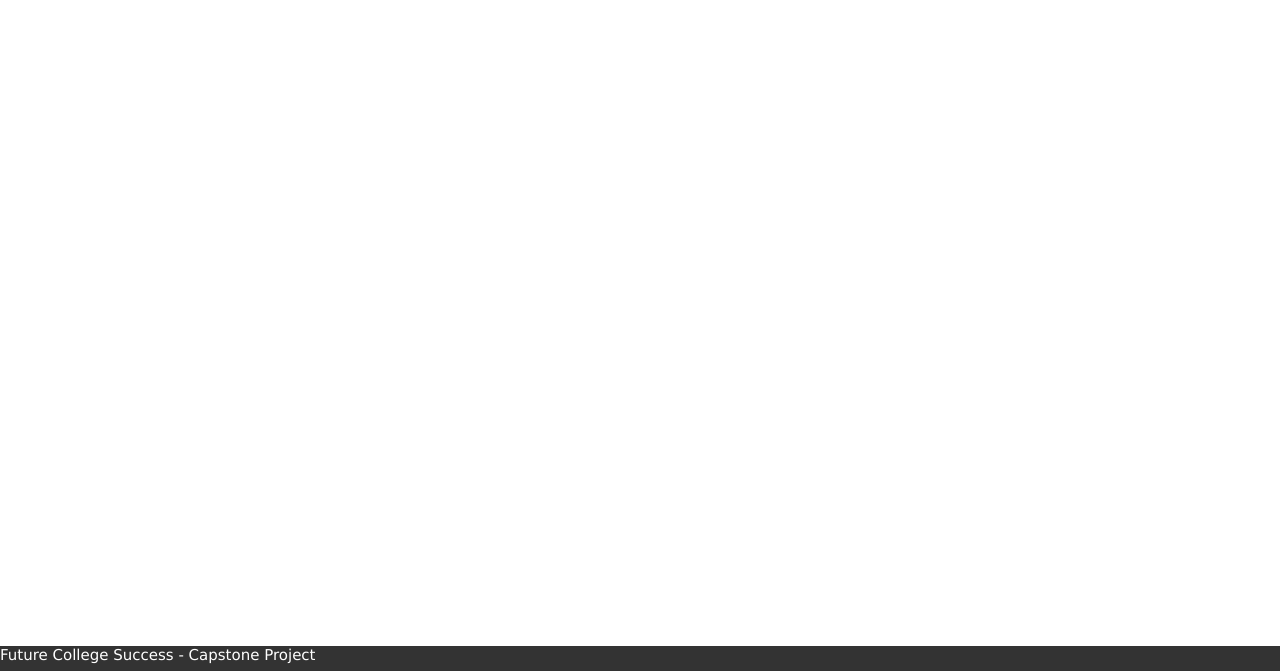
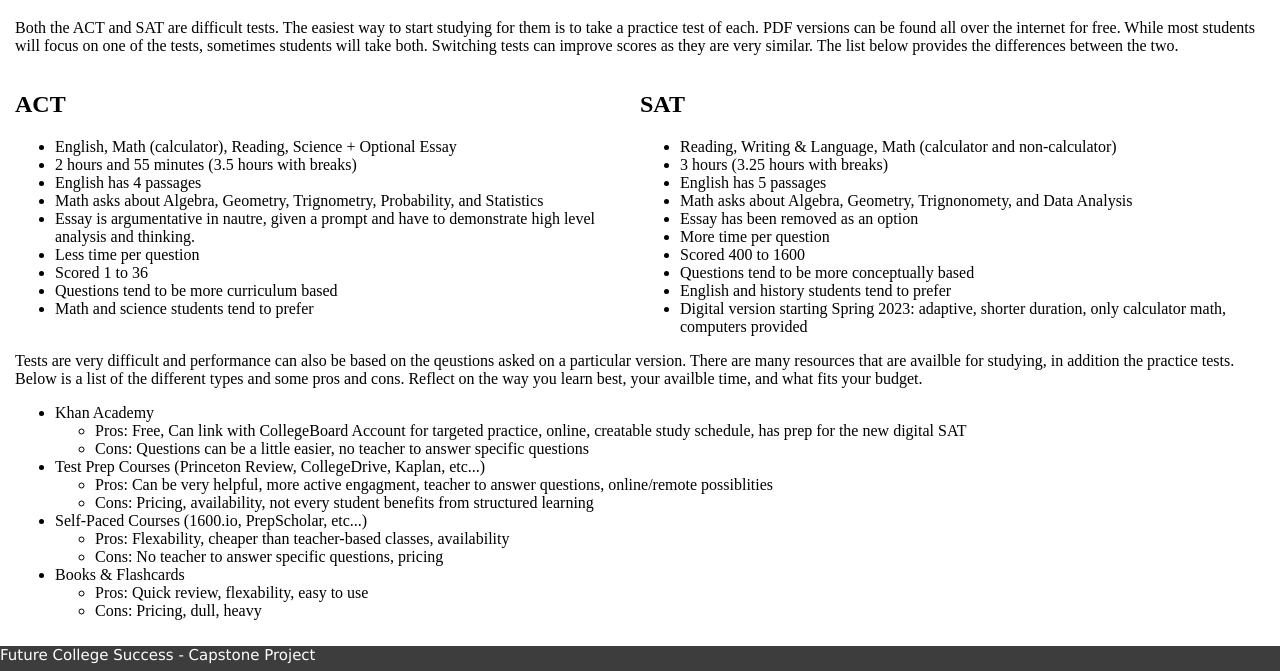
Before and after one commit to dylangriffiths/Capstone, an Eleventy site: page src/whichTest.njk in a window 1280 px wide. Shown: the part 129-800 px from the top of the page. Built offline with nearby package versions, Linux system fonts and the light colour scheme; Eleventy itself is replaced by a stand-in of ours; files that its build step writes are made by us from their sources.

Commit message:
Which test page

```diff
--- a/src/assets/styles/styles.css
+++ b/src/assets/styles/styles.css
@@ -7,7 +7,7 @@ p {
     margin: 0;
     padding: 0;
     overflow: hidden;
-    background-color: #333;
+    background-color: #3D3D3D;
 }
 
 .li-nav {
@@ -40,10 +40,20 @@ footer {
     padding: 0px;
     font-family: Geneva;
     font-size: 15px;
-    background-color: #333;
+    background-color: #3D3D3D;
     position: absolute;
     bottom: 0;
     margin: 0;
     width: 100%;
     height: 25px;
 }
+
+.column {
+    float: left;
+    width: 50%;
+}
+
+.row:after {
+    display: table;
+    clear: both;
+}
--- a/src/whichTest.njk
+++ b/src/whichTest.njk
@@ -8,5 +8,60 @@ eleventyComputed:
 {% block content %}
 <main>
     <h1 class="page-title">Which Test</h1>
+    <p>Both the ACT and SAT are difficult tests. The easiest way to start studying for them is to take a practice test of each. PDF versions can be found all over the internet for free. While most students will focus on one of the tests, sometimes students will take both. Switching tests can improve scores as they are very similar. The list below provides the differences between the two.</p>
+    <div class="row">
+        <div class="column">
+            <h2>ACT</h2>
+            <ul>
+                <li>English, Math (calculator), Reading, Science + Optional Essay</li>
+                <li>2 hours and 55 minutes (3.5 hours with breaks)</li>
+                <li>English has 4 passages</li>
+                <li>Math asks about Algebra, Geometry, Trignometry, Probability, and Statistics</li>
+                <li>Essay is argumentative in nautre, given a prompt and have to demonstrate high level analysis and thinking.</li>
+                <li>Less time per question</li>
+                <li>Scored 1 to 36</li>
+                <li>Questions tend to be more curriculum based</li>
+                <li>Math and science students tend to prefer</li>
+            </ul>
+        </div>
+        <div class="column">
+            <h2>SAT</h2>
+                <ul>
+                    <li>Reading, Writing & Language, Math (calculator and non-calculator)</li>
+                    <li>3 hours (3.25 hours with breaks)</li>
+                    <li>English has 5 passages</li>
+                    <li>Math asks about Algebra, Geometry, Trignonomety, and Data Analysis</li>
+                    <li>Essay has been removed as an option</li>
+                    <li>More time per question</li>
+                    <li>Scored 400 to 1600</li>
+                    <li>Questions tend to be more conceptually based</li>
+                    <li>English and history students tend to prefer</li>
+                    <li>Digital version starting Spring 2023: adaptive, shorter duration, only calculator math, computers provided</li>
+                </ul>
+        </div>
+    </div>
+    <p>Tests are very difficult and performance can also be based on the qeustions asked on a particular version. There are many resources that are availble for studying, in addition the practice tests. Below is a list of the different types and some pros and cons. Reflect on the way you learn best, your availble time, and what fits your budget.</p>
+    <ul>
+        <li>Khan Academy</li>
+            <ul>
+                <li>Pros: Free, Can link with CollegeBoard Account for targeted practice, online, creatable study schedule, has prep for the new digital SAT</li>
+                <li>Cons: Questions can be a little easier, no teacher to answer specific questions</li>
+            </ul>
+        <li>Test Prep Courses (Princeton Review, CollegeDrive, Kaplan, etc...)</li>
+            <ul>
+                <li>Pros: Can be very helpful, more active engagment, teacher to answer questions, online/remote possiblities</li>
+                <li>Cons: Pricing, availability, not every student benefits from structured learning</li>
+            </ul>
+        <li>Self-Paced Courses (1600.io, PrepScholar, etc...)</li>
+            <ul>
+                <li>Pros: Flexability, cheaper than teacher-based classes, availability</li>
+                <li>Cons: No teacher to answer specific questions, pricing</li>
+            </ul>
+        <li>Books & Flashcards</li>
+            <ul>
+                <li>Pros: Quick review, flexability, easy to use</li>
+                <li>Cons: Pricing, dull, heavy</li>
+            </ul>
+    </ul>
 </main>
 {% endblock %}
```
